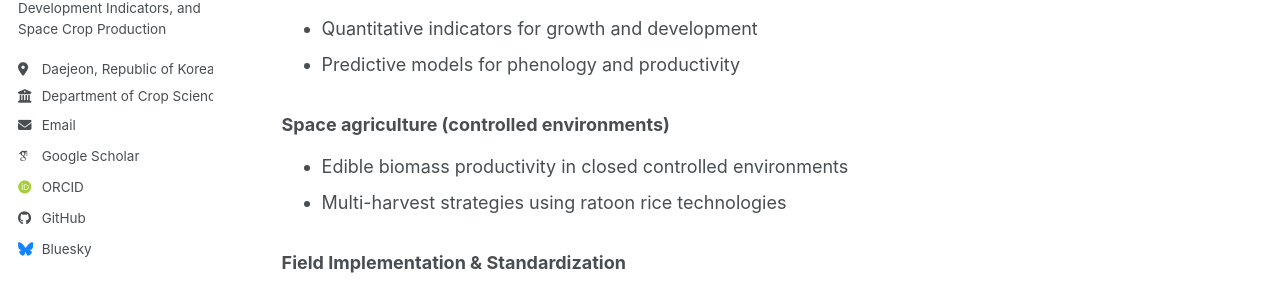
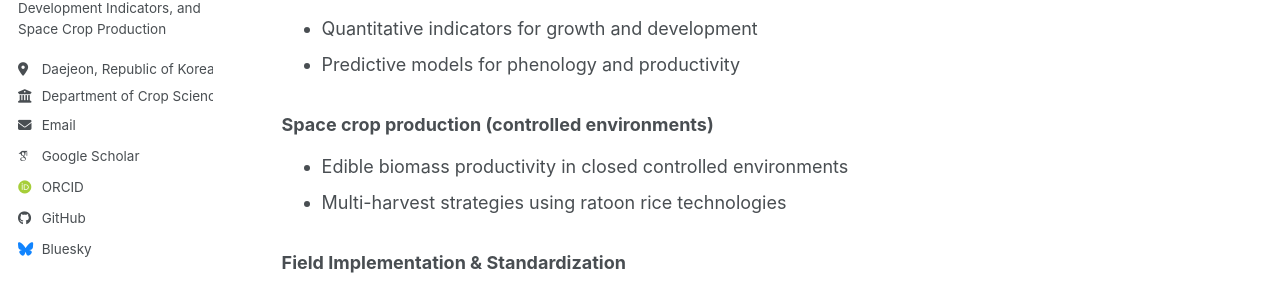
Before and after one commit to HYEONSEOKLEE-Prof/hyeonseoklee-prof.github.io, a Jekyll site: the page built from _pages/research.md, in a window 1280 px wide and 900 px high, scrolled down 1276 px. Shown: the part 317-613 px from the top of the window. Built offline with Jekyll 4.4.1, drawn with Linux system fonts in a browser that asks for light colours; some web fonts are replaced; a script bundle is joined from its source files by our own code; library files that are not in the unit come from our copies.

Commit message:
Update research.md

```diff
--- a/_pages/research.md
+++ b/_pages/research.md
@@ -37,7 +37,7 @@ author_profile: true
 - Quantitative indicators for growth and development
 - Predictive models for phenology and productivity
 
-### Space agriculture (controlled environments)
+### Space crop production (controlled environments)
 - Edible biomass productivity in closed controlled environments
 - Multi-harvest strategies using ratoon rice technologies
 
```
